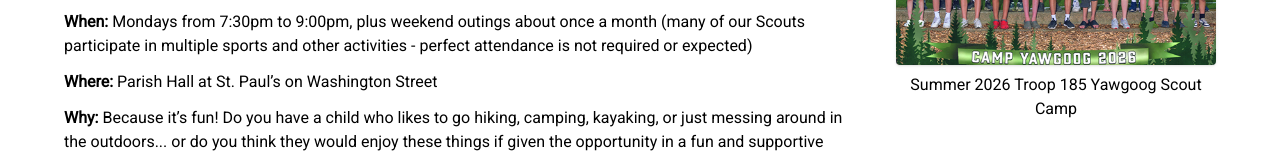
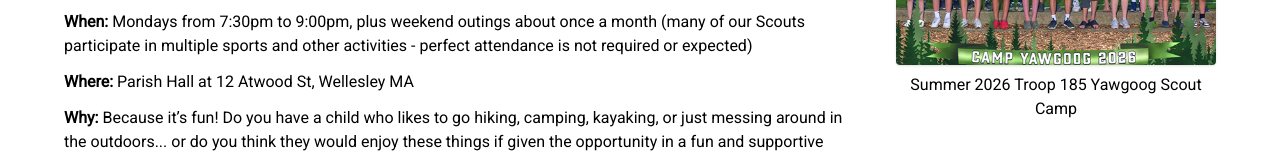
Before and after one commit to B00M3000/Troop-185, a SvelteKit app: page / in a window 1280 px wide. Shown: the part 262-419 px from the top of the page. Built offline with nearby package versions, Linux system fonts and the light colour scheme.

Commit message:
Updated home page meeting location to not say St Paul's

```diff
--- a/src/routes/(public)/+page.svelte
+++ b/src/routes/(public)/+page.svelte
@@ -11,7 +11,7 @@
       <p class="mb-4 text-lg">Real-world leadership development, useful life skills, epic outdoor adventures, impactful community service opportunities close to home.</p>
       <div class="mb-4 flex flex-col gap-2">
         <p class="mb-1"><span class="font-semibold">When:</span> Mondays from 7:30pm to 9:00pm, plus weekend outings about once a month (many of our Scouts participate in multiple sports and other activities - perfect attendance is not required or expected)</p>
-        <p class="mb-1"><span class="font-semibold">Where:</span> Parish Hall at St. Paul’s on Washington Street</p>
+        <p class="mb-1"><span class="font-semibold">Where:</span> Parish Hall at 12 Atwood St, Wellesley MA</p>
         <p class="mb-1"><span class="font-semibold">Why:</span> Because it’s fun! Do you have a child who likes to go hiking, camping, kayaking, or just messing around in the outdoors... or do you think they would enjoy these things if given the opportunity in a fun and supportive environment surrounded by other like-minded kids?</p>
       </div>
       <p class="mb-4 text-lg">Scouting turns kids into leaders through the development of practical skills that are applied in youth-led community service projects here in Wellesley and a range of amazing outdoor adventures across New England and beyond. There is no bad time to start, and no prior experience with scouting, camping, or anything else is expected.</p>
```
